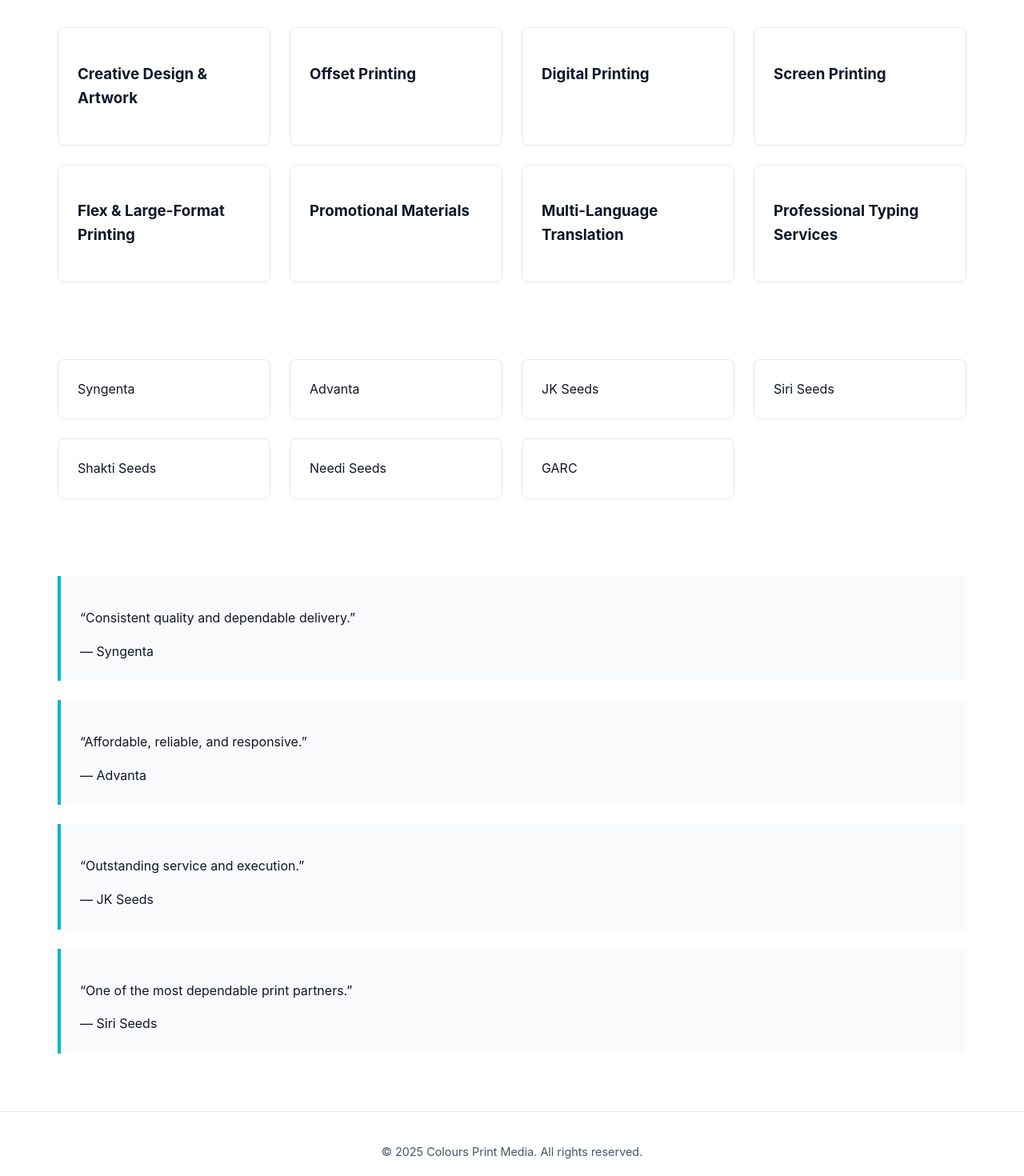
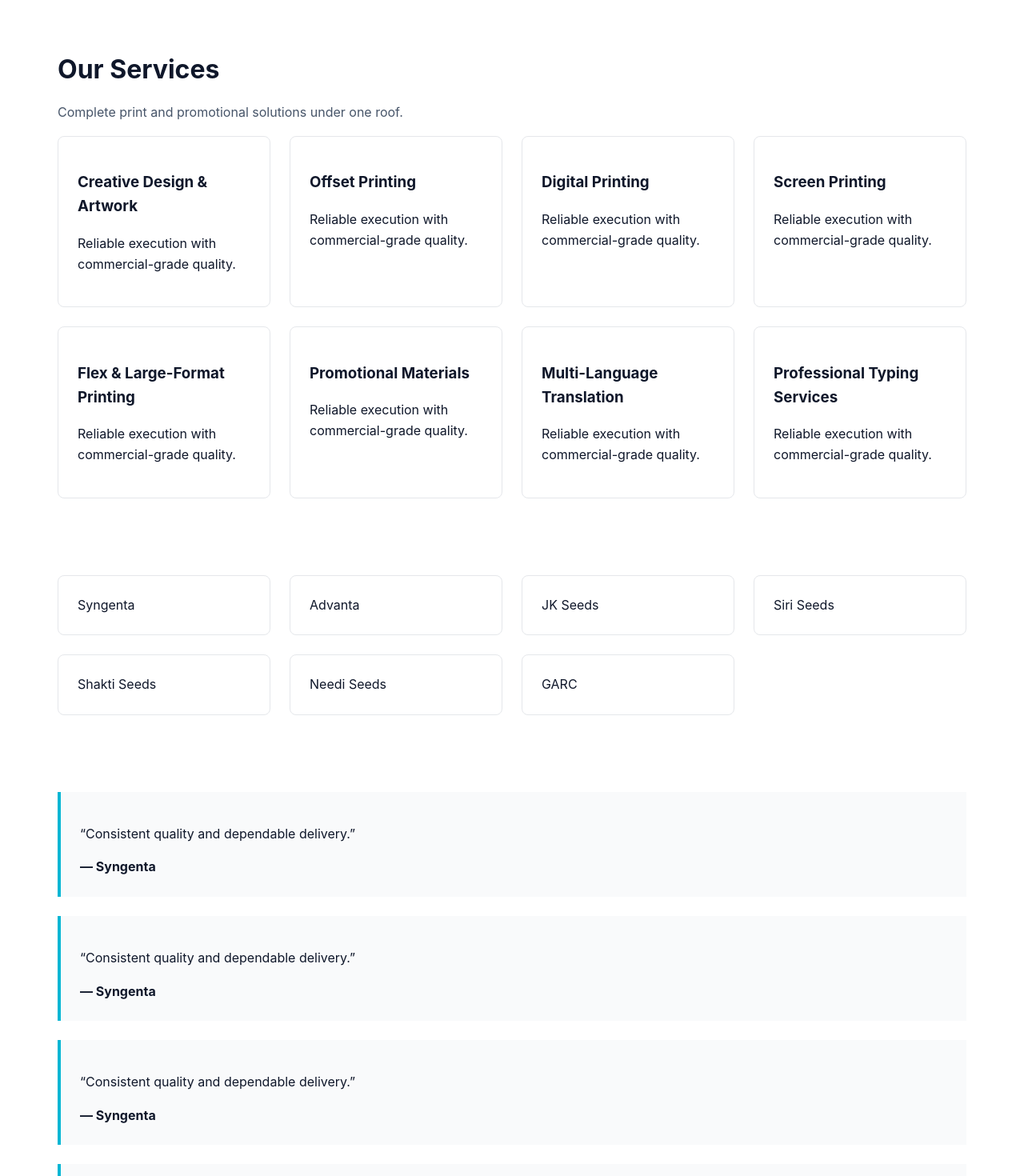
Before and after one commit to raghutujanakiram-jpg/colours-print-media, a React (Vite) app: page / in a window 1280 px wide. Shown: the part 700-2170 px from the top of the page at 80% size. Built offline with nearby package versions, Linux system fonts and the light colour scheme.

Commit message:
ui: hero background, services cards, testimonial polish

```diff
--- a/src/components/Footer.jsx
+++ b/src/components/Footer.jsx
@@ -1,7 +1,8 @@
 export default function Footer() {
   return (
     <footer className="footer">
-      <p>© {new Date().getFullYear()} Colours Print Media. All rights reserved.</p>
+      <p>© 2025 Colours Print Media</p>
+      <p>Hyderabad • Print • Design • Promotions</p>
     </footer>
   );
 }
--- a/src/components/Hero.jsx
+++ b/src/components/Hero.jsx
@@ -1,6 +1,6 @@
 export default function Hero() {
   return (
-    <section className="hero">
+    <section className="hero hero-bg">
       <h1>Precision Printing. Brand-Ready Results.</h1>
       <p>
         End-to-end print, design, and promotional solutions trusted by
--- a/src/components/ServicesGrid.jsx
+++ b/src/components/ServicesGrid.jsx
@@ -1,4 +1,3 @@
-export default function ServicesGrid() {
 const services = [
   "Creative Design & Artwork",
   "Offset Printing",
@@ -10,13 +9,21 @@
   "Professional Typing Services",
 ];
 
+export default function ServicesGrid() {
   return (
-    <section className="grid">
-      {services.map((service, index) => (
-        <div key={index} className="card">
-          <h3>{service}</h3>
+    <section>
+      <div className="section-title">
+        <h2>Our Services</h2>
+        <p>Complete print and promotional solutions under one roof.</p>
+      </div>
+      <div className="grid">
+        {services.map((s) => (
+          <div className="card" key={s}>
+            <h3>{s}</h3>
+            <p>Reliable execution with commercial-grade quality.</p>
           </div>
         ))}
+      </div>
     </section>
   );
 }
--- a/src/components/Testimonials.jsx
+++ b/src/components/Testimonials.jsx
@@ -9,10 +9,10 @@
   return (
     <section className="testimonials">
       {testimonials.map((t, index) => (
-        <div key={index} className="testimonial-card">
-          <p>“{t.quote}”</p>
-          <span>— {t.author}</span>
-        </div>
+        <div className="testimonial-card">
+  <p>“Consistent quality and dependable delivery.”</p>
+  <strong>— Syngenta</strong>
+</div>
       ))}
     </section>
   );
--- a/src/styles/theme.css
+++ b/src/styles/theme.css
@@ -164,3 +164,10 @@
   color: var(--muted);
   font-size: 0.9rem;
 }
+.hero-bg {
+  background: linear-gradient(
+      rgba(255,255,255,0.9),
+      rgba(255,255,255,0.9)
+    ),
+    url("/print-bg.jpg") center/cover no-repeat;
+}
```
Lines whose indentation alone changed are shown as unchanged.
